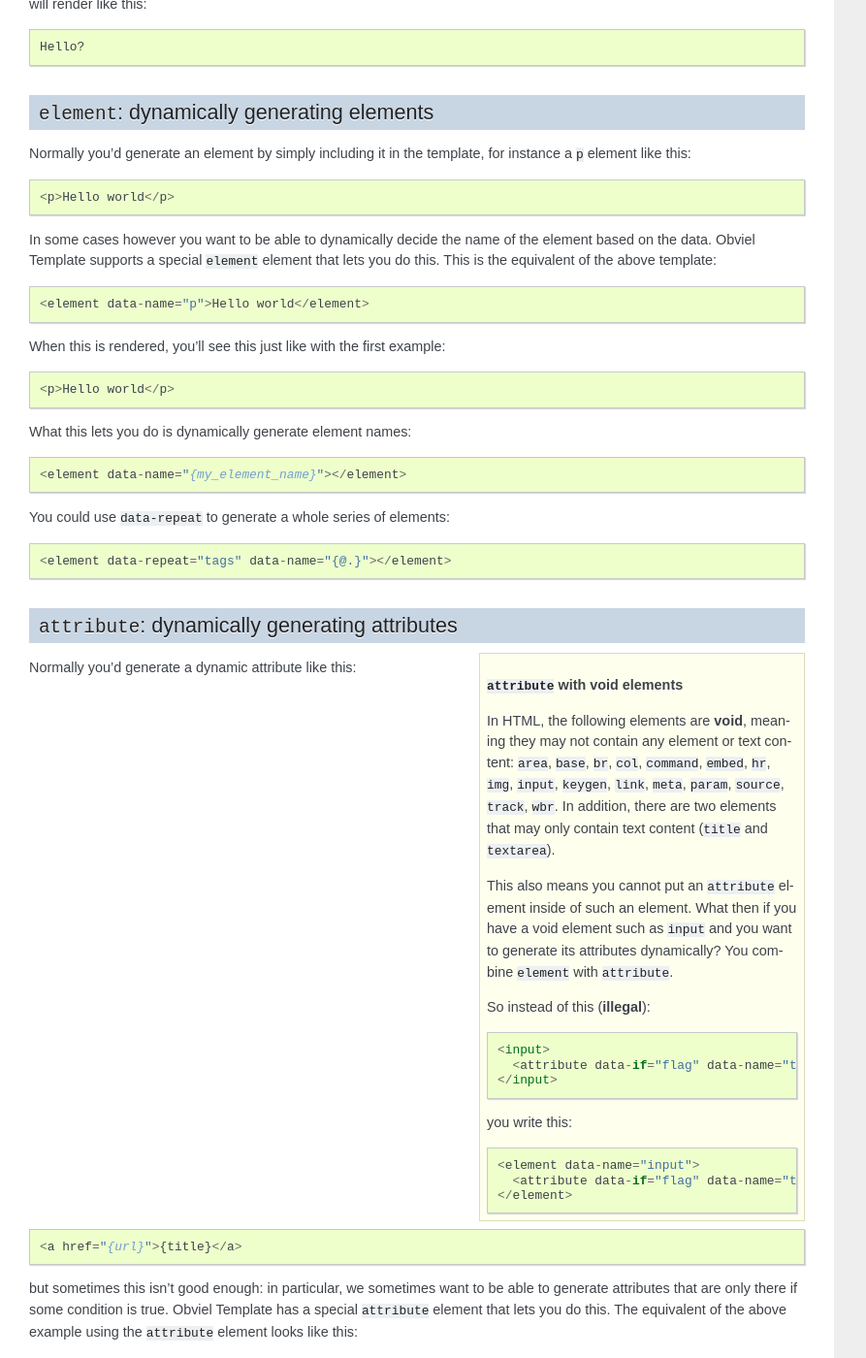
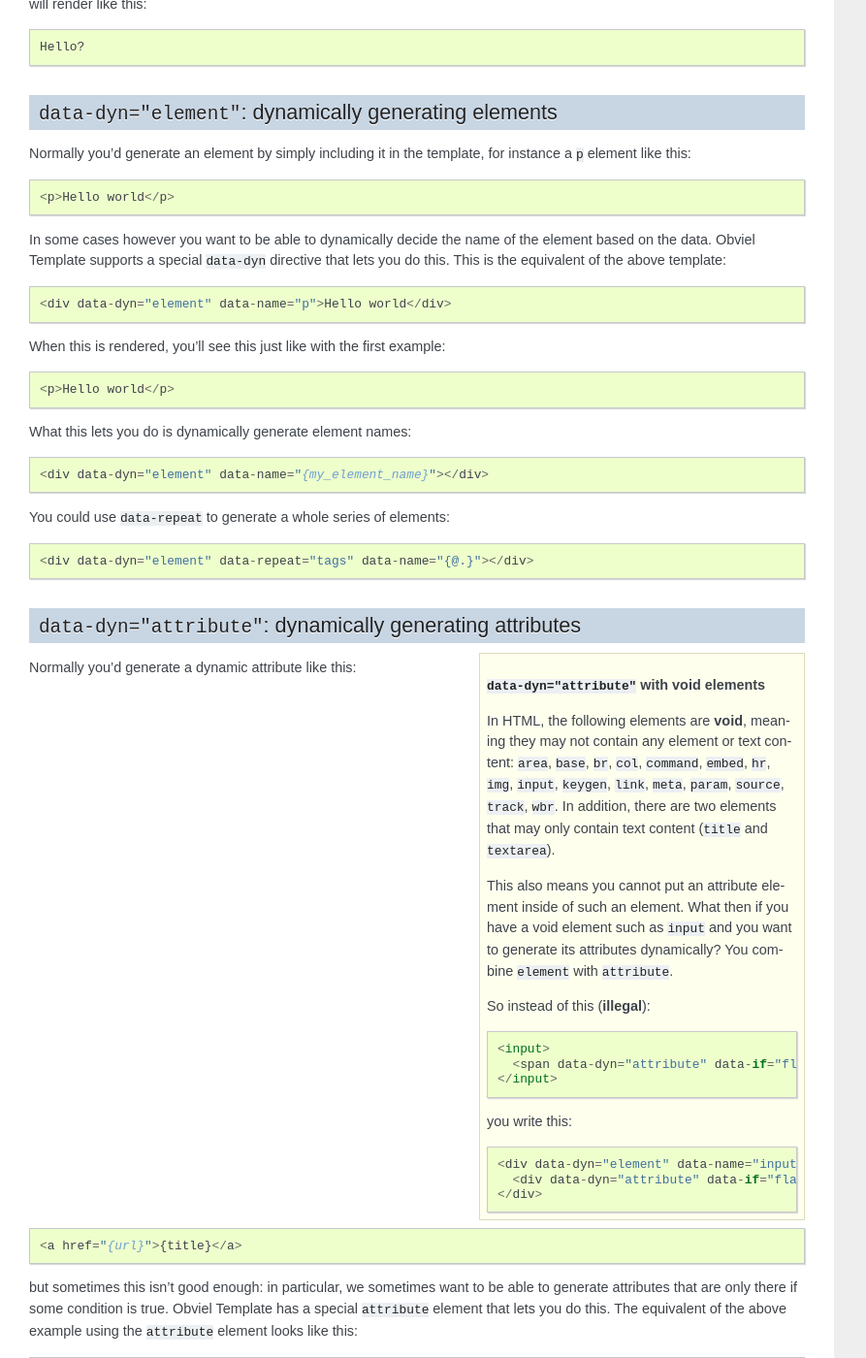
Before and after one commit to obviel/obviel, a Sphinx documentation site: the page built from doc/template.txt, in a window 1280 px wide and 1400 px high, scrolled down 10489 px. Shown: the whole window at 97% size, without its empty margins (0-893 px from the left). Built offline with Sphinx 7.4.7, drawn with Linux system fonts in a browser that asks for light colours; some of the changed text lies outside the part shown.

Commit message:
Unfortunately I can't coax IE to work properly with <element>, <attribute> and <block>. Instead I've introduced data-dyn="element" and friends to do the same.

```diff
--- a/doc/template.txt
+++ b/doc/template.txt
@@ -559,18 +559,18 @@ you can also consider ``data-func``.
 You would register formatters only once per web page before template
 rendering takes place, for instance when the page has just been loaded.
 
-``block``: element that disappears
-----------------------------------
+``data-dyn="unwrap"``: element that disappears
+-----------------------------------------------
 
 Obviel Template has element-based directives (``data-if``,
 ``data-each``, etc). But sometimes you just want to conditionally or
 repeatedly include a piece of text, not an element. You can support this
-use case by using the special ``block`` element. Once the template has
-rendered, the ``block`` element will disappear from the result.
+use case by using the special ``unwrap`` element. Once the template has
+rendered, the ``unwrap`` element will disappear from the result.
 
 So::
 
-  Hello? <block data-if="again">HELLO?</block>
+  Hello? <span data-dyn="unwrap" data-if="again">HELLO?</span>
 
 with this data::
 
@@ -588,8 +588,8 @@ will render like this::
 
   Hello?
 
-``element``: dynamically generating elements
---------------------------------------------
+``data-dyn="element"``: dynamically generating elements
+--------------------------------------------------------
 
 Normally you'd generate an element by simply including it in the template,
 for instance a ``p`` element like this::
@@ -598,10 +598,10 @@ for instance a ``p`` element like this::
 
 In some cases however you want to be able to dynamically decide the
 name of the element based on the data. Obviel Template supports a
-special ``element`` element that lets you do this. This is the
+special ``data-dyn`` directive that lets you do this. This is the
 equivalent of the above template::
 
-  <element data-name="p">Hello world</element>
+  <div data-dyn="element" data-name="p">Hello world</div>
 
 When this is rendered, you'll see this just like with the first example::
 
@@ -609,16 +609,16 @@ When this is rendered, you'll see this just like with the first example::
 
 What this lets you do is dynamically generate element names::
 
-  <element data-name="{my_element_name}"></element>
+  <div data-dyn="element" data-name="{my_element_name}"></div>
 
 You could use ``data-repeat`` to generate a whole series of elements::
 
-  <element data-repeat="tags" data-name="{@.}"></element>
+  <div data-dyn="element" data-repeat="tags" data-name="{@.}"></div>
 
-``attribute``: dynamically generating attributes
-------------------------------------------------
+``data-dyn="attribute"``: dynamically generating attributes
+-----------------------------------------------------------
 
-.. sidebar:: ``attribute`` with void elements
+.. sidebar:: ``data-dyn="attribute"`` with void elements
 
   In HTML, the following elements are **void**, meaning they may not
   contain any element or text content: ``area``, ``base``, ``br``,
@@ -627,7 +627,7 @@ You could use ``data-repeat`` to generate a whole series of elements::
   ``wbr``. In addition, there are two elements that may only contain
   text content (``title`` and ``textarea``).
 
-  This also means you cannot put an ``attribute`` element inside of
+  This also means you cannot put an attribute element inside of
   such an element. What then if you have a void element such as
   ``input`` and you want to generate its attributes dynamically? You
   combine ``element`` with ``attribute``.
@@ -635,14 +635,14 @@ You could use ``data-repeat`` to generate a whole series of elements::
   So instead of this (**illegal**)::
 
     <input>
-      <attribute data-if="flag" data-name="type" data-value="{type}" />
+      <span data-dyn="attribute" data-if="flag" data-name="type" data-value="{type}" />
     </input>
 
   you write this::
 
-    <element data-name="input">
-      <attribute data-if="flag" data-name="type" data-value="{type}" />
-    </element>
+    <div data-dyn="element" data-name="input">
+      <div data-dyn="attribute" data-if="flag" data-name="type" data-value="{type}" />
+    </div>
 
 Normally you'd generate a dynamic attribute like this::
 
@@ -654,7 +654,7 @@ condition is true. Obviel Template has a special ``attribute`` element
 that lets you do this. The equivalent of the above example using
 the ``attribute`` element looks like this::
 
-  <a><attribute data-name="url" data-value="{url}"/>{title}</a>
+  <a><span data-dyn="atribute" data-name="url" data-value="{url}"/>{title}</a>
 
 What will happen when this template is rendered is the same as in the
 first example::
@@ -666,14 +666,14 @@ first example::
 This construct is helpful because you can use ``data-if`` for conditional
 attributes now::
 
-  <a><attribute data-if="flag" data-name="url" data-value="{url}" />{title}</a>
+  <a><span data-dyn="attribute" data-if="flag" data-name="url" data-value="{url}" />{title}</a>
 
 Now, the ``url`` attribute will appear *only* if ``flag`` is true.
 
 In combination with ``data-each`` this can be used to dynamically
 generate multiple attributes from data::
 
-  <a><attribute data-each="attributes" data-name="{name}" data-value="{value}" />{title}</a>
+  <a><span data-dyn="attribute" data-each="attributes" data-name="{name}" data-value="{value}" />{title}</a>
 
 You can generate the same attribute multiple times, in this case the
 content is added to the existing attribute, with a space character for
@@ -682,8 +682,8 @@ multiple classes dynamically to an element and have some show up only
 if a condition is true. This::
 
   <div>
-    <attribute data-name="class" data-value="{first}" />
-    <attribute data-if="flag" data-name="class" data-value="{second}" />
+    <span data-dyn="attribute" data-name="class" data-value="{first}" />
+    <span data-dyn="attribute" data-if="flag" data-name="class" data-value="{second}" />
   </div>
 
 combined with this data::
```
Also changed, not shown: 2 other files.
